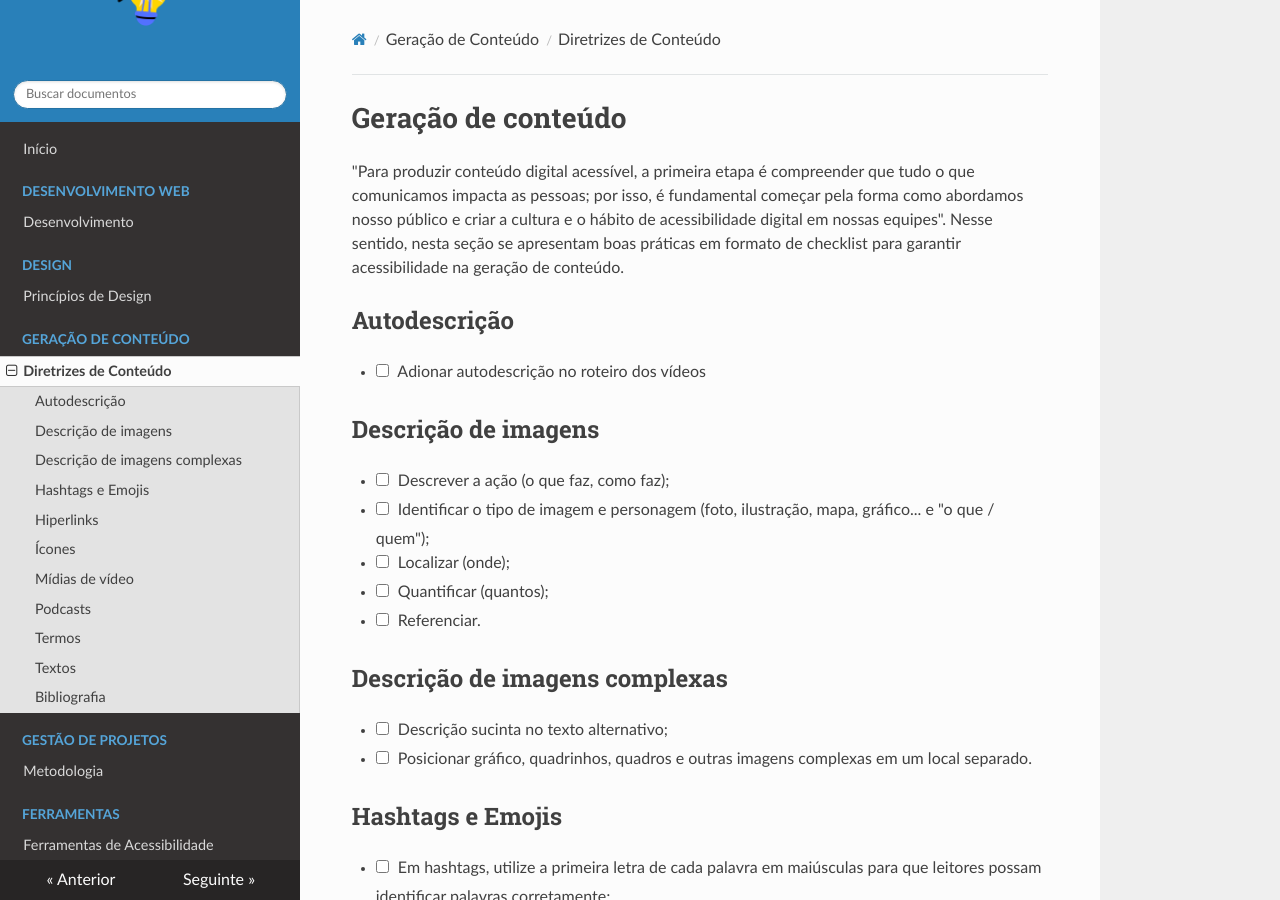
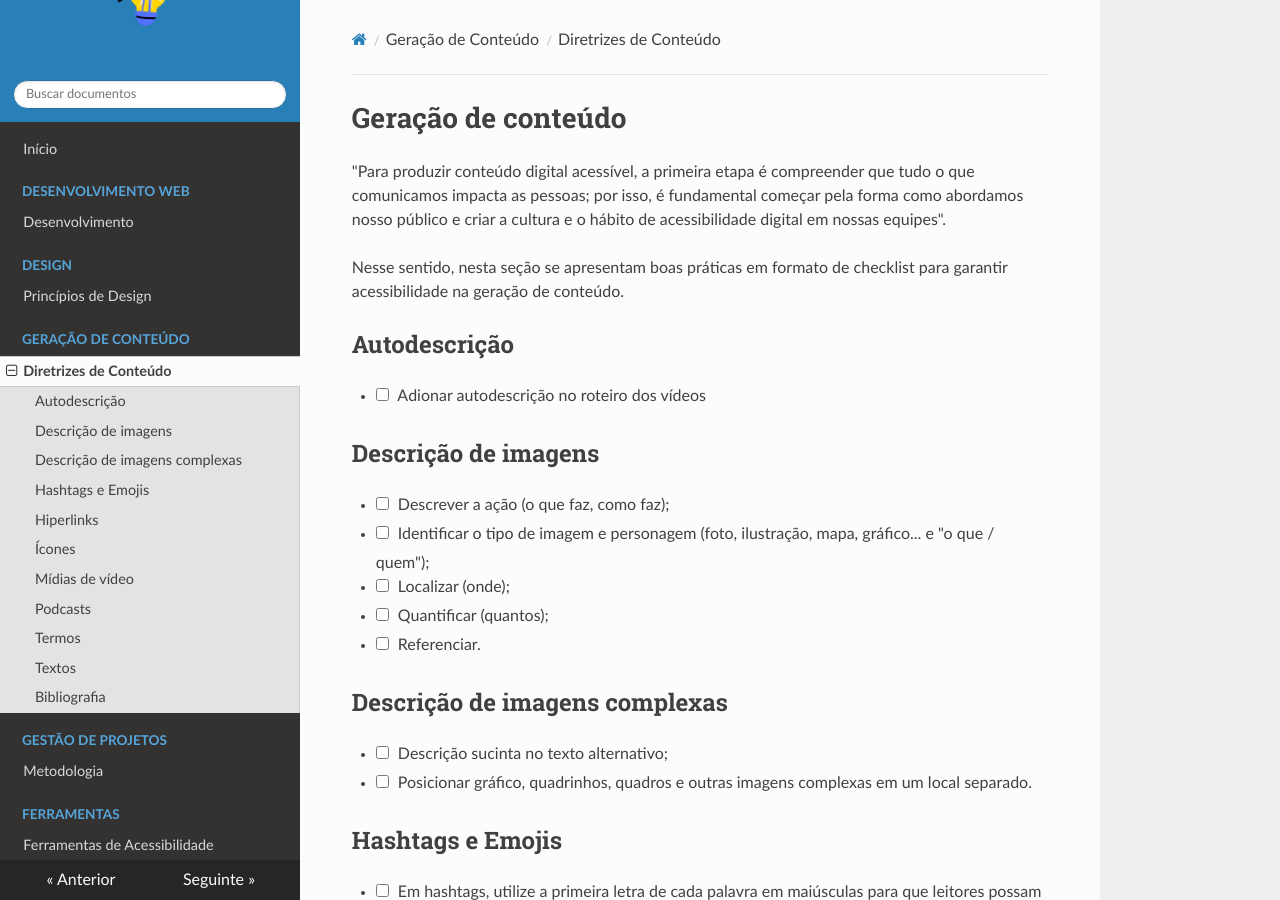
Before and after one commit to UnBIHC2025-1/IHC-2025.1-Grupo02, an MkDocs documentation site: the page built from docs/geracaoConteudo/conteudo.md, in a window 1280 px wide and 900 px high. Built offline with MkDocs 1.6.1, drawn with Linux system fonts in a browser that asks for light colours; nearby versions of some CDN libraries; some of the changed text lies outside the part shown.

```diff
--- a/docs/geracaoConteudo/conteudo.md
+++ b/docs/geracaoConteudo/conteudo.md
@@ -1,6 +1,8 @@
 # Geração de conteúdo
 
-"Para produzir conteúdo digital acessível, a primeira etapa é compreender que tudo o que comunicamos impacta as pessoas; por isso, é fundamental começar pela forma como abordamos nosso público e criar a cultura e o hábito de acessibilidade digital em nossas equipes". Nesse sentido, nesta seção se apresentam boas práticas em formato de checklist para garantir acessibilidade na geração de conteúdo.
+"Para produzir conteúdo digital acessível, a primeira etapa é compreender que tudo o que comunicamos impacta as pessoas; por isso, é fundamental começar pela forma como abordamos nosso público e criar a cultura e o hábito de acessibilidade digital em nossas equipes".
+
+Nesse sentido, nesta seção se apresentam boas práticas em formato de checklist para garantir acessibilidade na geração de conteúdo.
 
 ## Autodescrição
 - [ ] Adionar autodescrição no roteiro dos vídeos
@@ -47,8 +49,8 @@
 - [ ] Evitar frases extensas (ideal é ter de 15 a 20 palavras);
 - [ ] Usar de palavras conhecidas;
 - [ ] Usar exemplos diretos
+- [ ] Usar pontuação adequada;
 - [ ] Usar preferencialmente a ordem direta nas orações;
-- [ ] Usar pontuação adequada;
 - [ ] Usar textos descomplicados e objetivos;
 
 ## Bibliografia
```
